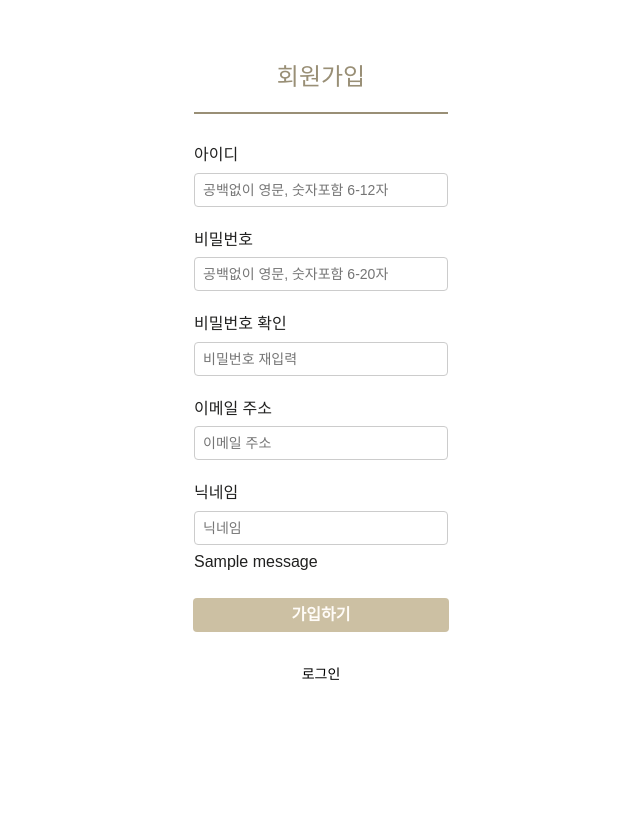
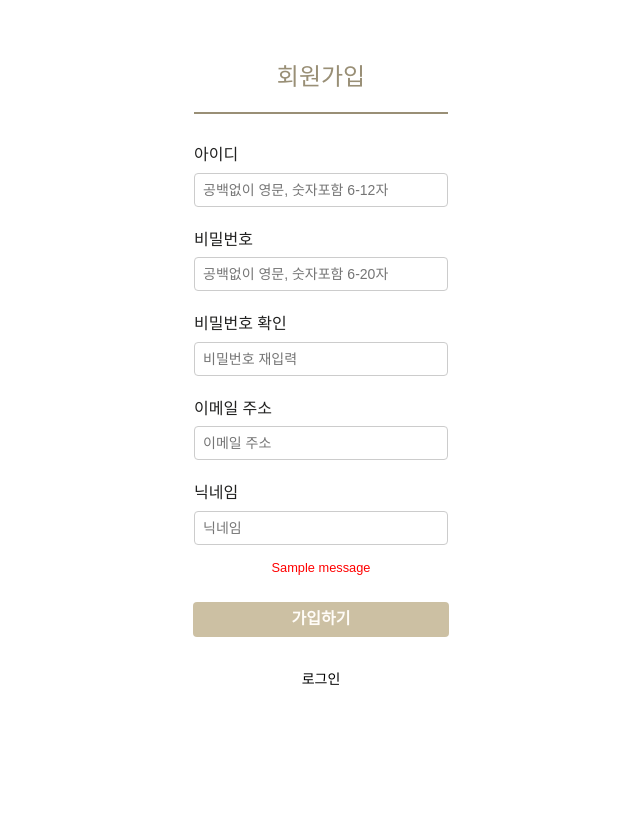
Before and after one commit to 2eum/musicdiary, a Django app: page /accounts/signup/ in a window 1280 px wide. Shown: the part 109-924 px from the top of the page, without its empty margins (319-959 px from the left). Run offline with Django 3.2, Linux system fonts and the light colour scheme; tables that the repository leaves empty hold one stand-in row (values such as "Sample post"); one stand-in notice (Sample message) is shown; some libraries are stand-ins or nearby versions; some web fonts are replaced.

Commit message:
home articles fixed, register error message fixed

```diff
--- a/accounts/templates/signup.html
+++ b/accounts/templates/signup.html
@@ -123,11 +123,16 @@
           placeholder="닉네임"
         />
         {% if form.nickname.errors %} {{form.nickname.errors}} {% endif %}
-        {% for message in messages %}
-          {{ message.tag }}
-          {{ message }}
-        {% endfor %}
+
+        {% if messages %}
+        <ul class="errorlist">
+          {% for message in messages %}
+          <li>{{ message }}</li>
+          {% endfor %}
+        </ul>
+        {% endif %}
       </div>
+
       {% if form.non_field_errors %} {{form.non_field_errors}} {% endif %}
     </fieldset>
 
--- a/accounts/views.py
+++ b/accounts/views.py
@@ -11,11 +11,11 @@ def signup_view(request):
     else:
         if request.method =="POST":
             form =SignupForm(request.POST)
-            if CustomUser.objects.filter(nickname=request.POST['nickname']).exists():
-                messages.warning(request, "이미 사용 중인 닉네임입니다.")
-                return redirect('signup')
-            else:
-                if form.is_valid():
+            if form.is_valid():
+                if CustomUser.objects.filter(nickname=request.POST['nickname']).exists():
+                    messages.warning(request, "이미 사용 중인 닉네임입니다.")
+                    return redirect('signup')
+                else:
                     user = form.save()
                     login(request,user)
                     return redirect('home')
--- a/posts/templates/edit.html
+++ b/posts/templates/edit.html
@@ -12,7 +12,7 @@
     {% csrf_token %}
     <section class="form-top flex justify-between w-80 h3 items-center">
       <input type="text" name="title" class="form-title h2 pa2 w-30" placeholder="제목" value="{{post.title}}"/>
-      <div class="music_choice w-30 flex mb2 justify-center">
+      <div class="music_choice w-30 flex mb2 justify-center items-center">
         <img src="{{post.track_album_cover}}" alt="{{post.track_title}}" class="cover br-100 w-30 h-100 mw4">
         <div class="info ml2">
           <h4>선곡한 음악</h4>
```
Also changed, not shown: posts/static/js/home.js (+5 -3 lines).
